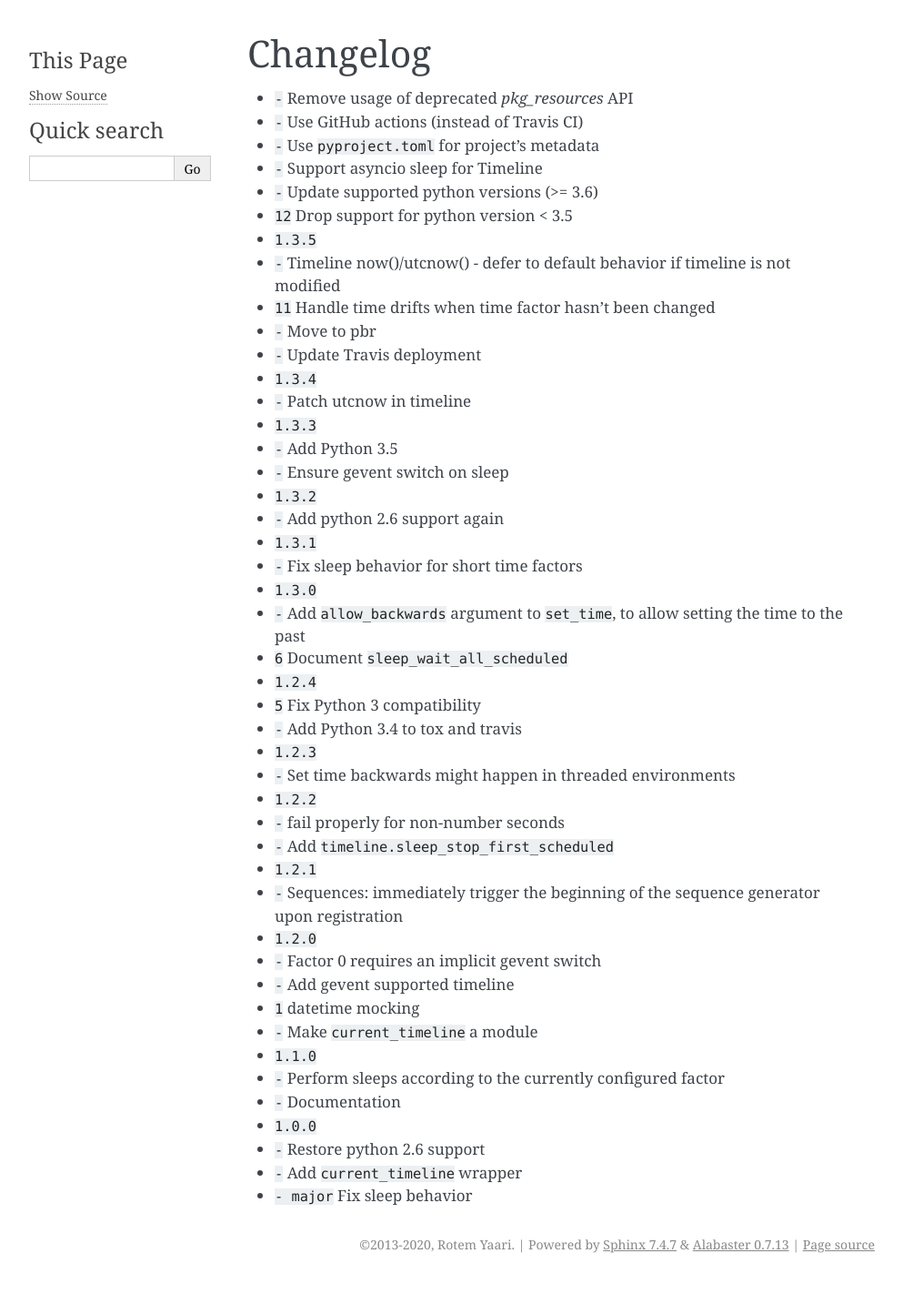
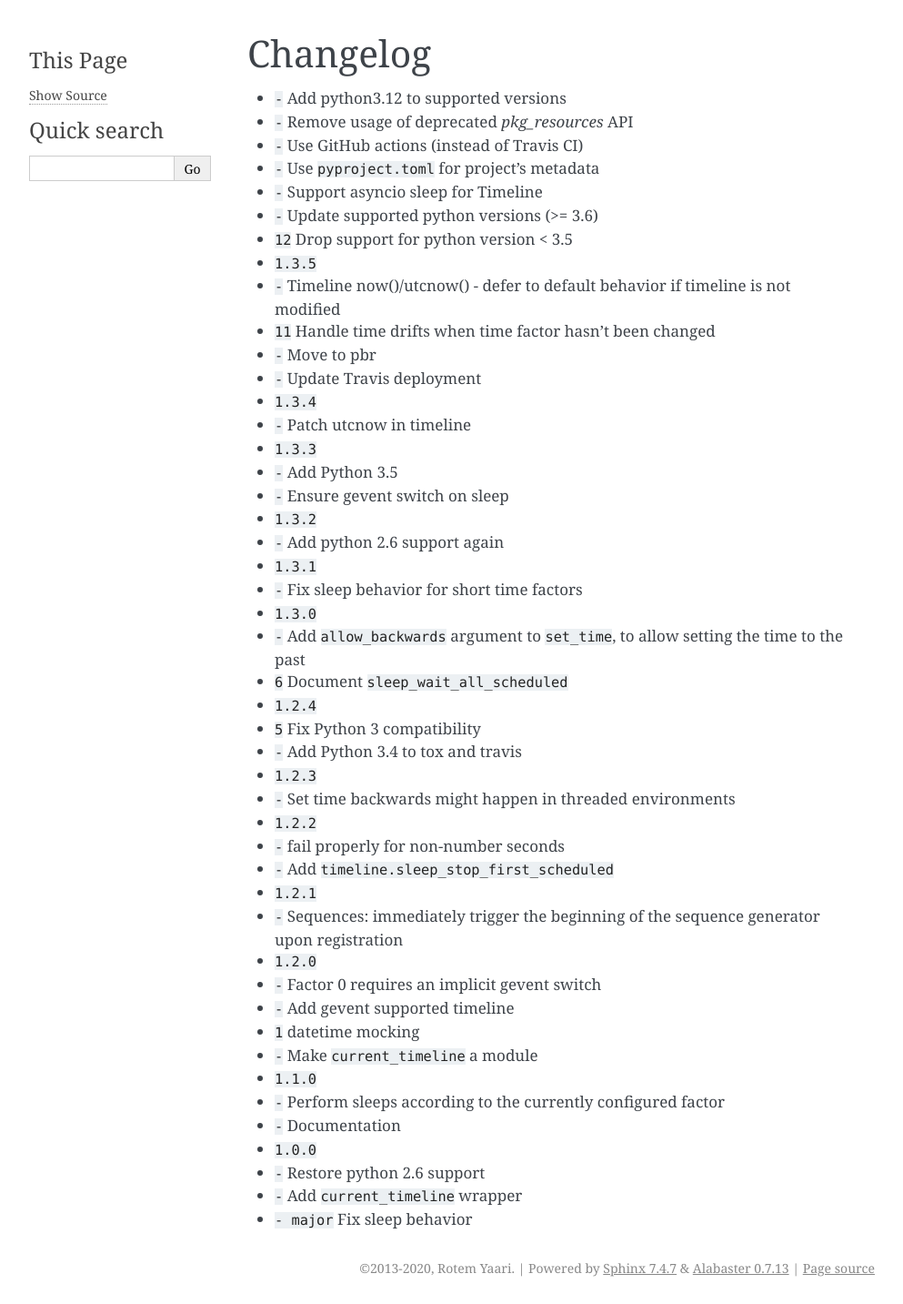
Before and after one commit to getslash/flux, a Sphinx documentation site: the page built from doc/changelog.rst, in a window 1280 px wide. Shown: the whole page at 91% size, without its empty margins (148-1141 px from the left). Built offline with Sphinx 7.4.7, drawn with Linux system fonts in a browser that asks for light colours; cross-references to code outside the pages are shown as plain code; before the commit the page ends 1407 px from its top, so only the background shows below that.

Commit message:
Add python3.12 to supported versions

```diff
--- a/doc/changelog.rst
+++ b/doc/changelog.rst
@@ -1,6 +1,7 @@
 Changelog
 =========
 
+* :feature:`-` Add python3.12 to supported versions
 * :feature:`-` Remove usage of deprecated `pkg_resources` API
 * :feature:`-` Use GitHub actions (instead of Travis CI)
 * :feature:`-` Use ``pyproject.toml`` for project's metadata
--- a/pyproject.toml
+++ b/pyproject.toml
@@ -16,6 +16,7 @@ classifiers = [
     "Programming Language :: Python :: 3.9",
     "Programming Language :: Python :: 3.10",
     "Programming Language :: Python :: 3.11",
+    "Programming Language :: Python :: 3.12",
 ]
 dependencies = [
 ]
```
Also changed, not shown: 1 other file.
